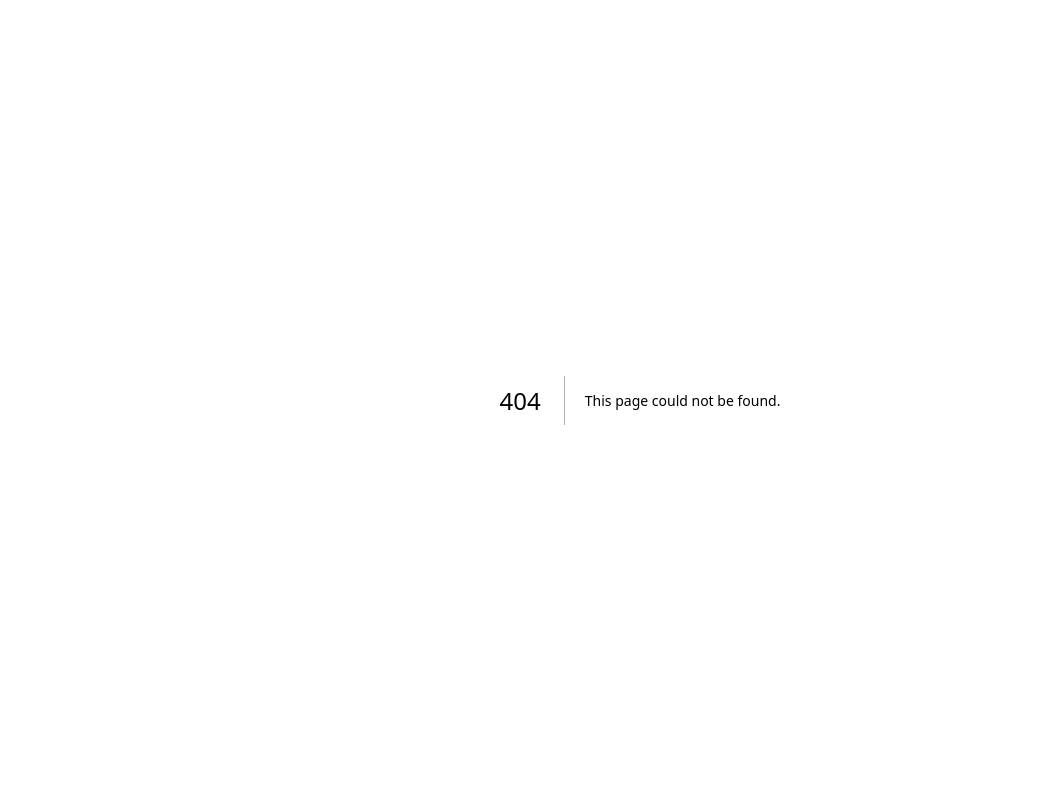
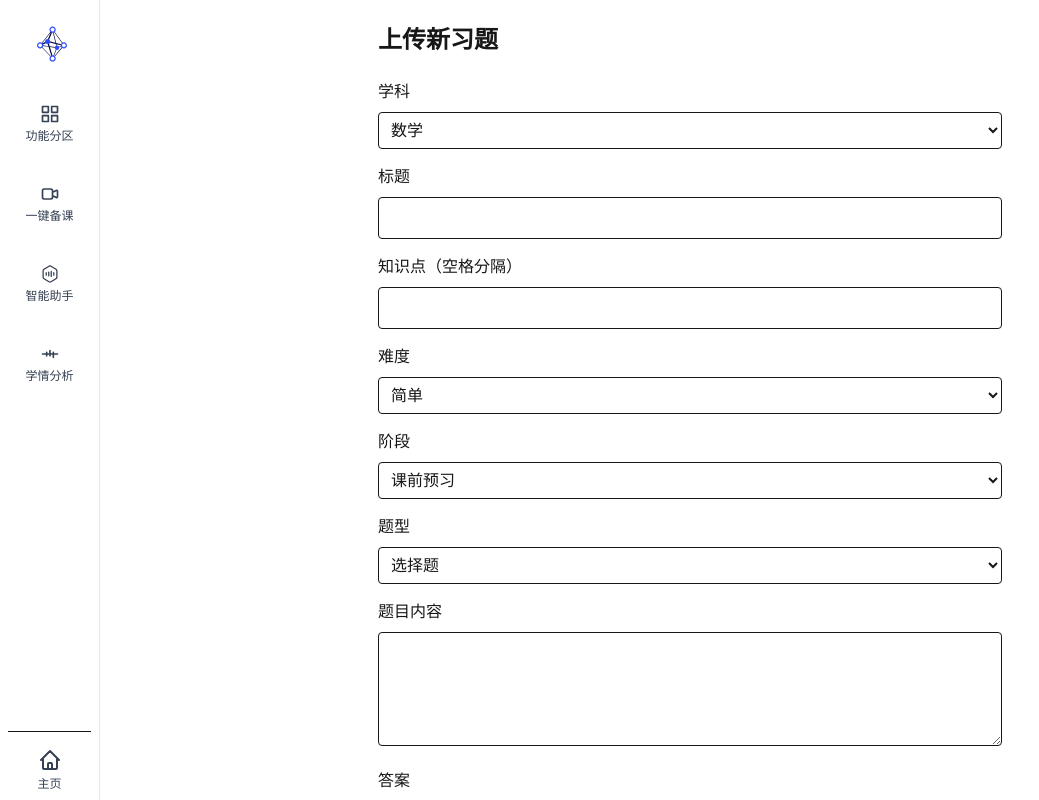
Before and after one commit to Aliancn/teachflow, a Next.js app: page /home/dashboard/exercise/add in a window 1280 px wide. Before the commit this address had no page. Shown: the whole page, without its empty margins (0-1039 px from the left). Built offline with nearby package versions, Linux system fonts and the light colour scheme; what @next/env would draw is missing.

Commit message:
feat 添加练习题上传页面

```diff
--- a/package.json
+++ b/package.json
@@ -21,11 +21,13 @@
     "@wojtekmaj/react-hooks": "^1.22.0",
     "class-variance-authority": "^0.7.1",
     "dayjs": "^1.11.13",
+    "fs": "^0.0.1-security",
     "highlight.js": "^11.11.1",
     "immer": "^10.1.1",
     "katex": "^0.16.21",
     "lucide-react": "^0.487.0",
     "next": "15.2.3",
+    "path": "^0.12.7",
     "pptxgenjs": "^3.12.0",
     "react": "^19.0.0",
     "react-dom": "^19.0.0",
--- a/public/mathProblems.json
+++ b/public/mathProblems.json
@@ -2,17 +2,23 @@
   {
     "学科": "数学",
     "标题": "2023 年高考数学乙卷文科选择题 1",
-    "知识点": ["复数的运算", "复数的模"],
+    "知识点": [
+      "复数的运算",
+      "复数的模"
+    ],
     "难度": "中等",
     "阶段": "高考复习",
     "题型": "选择题",
     "内容": "计算 $|2 + i^{2} + 2i^{3}| = (\\quad)$\nA. 1\nB. 2\nC. $\\sqrt{5}$\nD. 5",
     "答案": "C"
-    },
+  },
   {
     "学科": "数学",
     "标题": "解方程练习3",
-    "知识点": ["解方程", "一元一次方程"],
+    "知识点": [
+      "解方程",
+      "一元一次方程"
+    ],
     "难度": "入门",
     "阶段": "课前预习",
     "题型": "解答题",
@@ -22,7 +28,10 @@
   {
     "学科": "数学",
     "标题": "解方程练习4",
-    "知识点": ["解方程", "一元一次方程"],
+    "知识点": [
+      "解方程",
+      "一元一次方程"
+    ],
     "难度": "简单",
     "阶段": "承前启后",
     "题型": "选择题",
@@ -32,7 +41,10 @@
   {
     "学科": "数学",
     "标题": "解方程练习5",
-    "知识点": ["解方程", "一元一次方程"],
+    "知识点": [
+      "解方程",
+      "一元一次方程"
+    ],
     "难度": "简单",
     "阶段": "承前启后",
     "题型": "填空题",
@@ -42,7 +54,10 @@
   {
     "学科": "数学",
     "标题": "解方程练习6",
-    "知识点": ["解方程", "一元一次方程"],
+    "知识点": [
+      "解方程",
+      "一元一次方程"
+    ],
     "难度": "简单",
     "阶段": "承前启后",
     "题型": "解答题",
@@ -52,7 +67,10 @@
   {
     "学科": "数学",
     "标题": "解方程练习7",
-    "知识点": ["解方程", "一元一次方程"],
+    "知识点": [
+      "解方程",
+      "一元一次方程"
+    ],
     "难度": "简单",
     "阶段": "承前启后",
     "题型": "解答题",
@@ -62,7 +80,10 @@
   {
     "学科": "数学",
     "标题": "解方程练习8",
-    "知识点": ["解方程", "一元一次方程"],
+    "知识点": [
+      "解方程",
+      "一元一次方程"
+    ],
     "难度": "普通",
     "阶段": "随堂检测",
     "题型": "选择题",
@@ -72,7 +93,10 @@
   {
     "学科": "数学",
     "标题": "解方程练习9",
-    "知识点": ["解方程", "一元一次方程"],
+    "知识点": [
+      "解方程",
+      "一元一次方程"
+    ],
     "难度": "普通",
     "阶段": "随堂检测",
     "题型": "填空题",
@@ -82,7 +106,10 @@
   {
     "学科": "数学",
     "标题": "解方程练习10",
-    "知识点": ["解方程", "一元一次方程"],
+    "知识点": [
+      "解方程",
+      "一元一次方程"
+    ],
     "难度": "普通",
     "阶段": "随堂检测",
     "题型": "解答题",
@@ -92,7 +119,10 @@
   {
     "学科": "数学",
     "标题": "解方程练习11",
-    "知识点": ["解方程", "一元一次方程"],
+    "知识点": [
+      "解方程",
+      "一元一次方程"
+    ],
     "难度": "困难",
     "阶段": "复习巩固",
     "题型": "选择题",
@@ -102,7 +132,10 @@
   {
     "学科": "数学",
     "标题": "解方程练习12",
-    "知识点": ["解方程", "一元一次方程"],
+    "知识点": [
+      "解方程",
+      "一元一次方程"
+    ],
     "难度": "困难",
     "阶段": "复习巩固",
     "题型": "填空题",
@@ -112,7 +145,10 @@
   {
     "学科": "数学",
     "标题": "解方程练习13",
-    "知识点": ["解方程", "一元一次方程"],
+    "知识点": [
+      "解方程",
+      "一元一次方程"
+    ],
     "难度": "困难",
     "阶段": "复习巩固",
     "题型": "解答题",
@@ -122,7 +158,10 @@
   {
     "学科": "数学",
     "标题": "解方程练习14",
-    "知识点": ["解方程", "一元一次方程"],
+    "知识点": [
+      "解方程",
+      "一元一次方程"
+    ],
     "难度": "困难",
     "阶段": "复习巩固",
     "题型": "解答题",
@@ -132,7 +171,10 @@
   {
     "学科": "数学",
     "标题": "解方程练习15",
-    "知识点": ["解方程", "分式方程"],
+    "知识点": [
+      "解方程",
+      "分式方程"
+    ],
     "难度": "竞赛",
     "阶段": "竞赛",
     "题型": "选择题",
@@ -142,7 +184,10 @@
   {
     "学科": "数学",
     "标题": "解方程练习16",
-    "知识点": ["解方程", "分式方程"],
+    "知识点": [
+      "解方程",
+      "分式方程"
+    ],
     "难度": "竞赛",
     "阶段": "竞赛",
     "题型": "填空题",
@@ -152,7 +197,10 @@
   {
     "学科": "数学",
     "标题": "解方程练习17",
-    "知识点": ["解方程", "分式方程"],
+    "知识点": [
+      "解方程",
+      "分式方程"
+    ],
     "难度": "竞赛",
     "阶段": "竞赛",
     "题型": "填空题",
@@ -162,11 +210,28 @@
   {
     "学科": "数学",
     "标题": "解方程练习18",
-    "知识点": ["解方程", "分式方程"],
+    "知识点": [
+      "解方程",
+      "分式方程"
+    ],
     "难度": "竞赛",
     "阶段": "竞赛",
     "题型": "解答题",
     "内容": "4÷(x+3)=x÷(x+7)  求 x 的值",
     "答案": "x = (1 ± √113) / 2"
+  },
+  {
+    "学科": "数学",
+    "标题": "123",
+    "知识点": [
+      "23",
+      "22"
+    ],
+    "难度": "中等",
+    "阶段": "承前启后",
+    "题型": "填空题",
+    "内容": "da",
+    "答案": "da",
+    "image": "/exercises/1744101734272_3.jpg"
   }
 ]
--- /dev/null
+++ b/src/app/api/exercise/route.ts
@@ -0,0 +1,32 @@
+import { NextResponse } from 'next/server';
+import fs from 'fs';
+import path from 'path';
+
+export async function POST(req: Request) {
+  const formData = await req.formData();
+  const data = JSON.parse(formData.get('data') as string);
+  const image = formData.get('image') as File | null;
+
+  // 处理图片上传
+  if (image) {
+    const buffer = Buffer.from(await image.arrayBuffer());
+    const filename = Date.now() + '_' + image.name;
+    const uploadDir = path.join(process.cwd(), 'public', 'exercises');
+
+    if (!fs.existsSync(uploadDir)) {
+      fs.mkdirSync(uploadDir, { recursive: true });
+    }
+
+    fs.writeFileSync(path.join(uploadDir, filename), buffer);
+    data.image = `/exercises/${filename}`;
+  }
+
+  // 更新JSON文件
+  const jsonPath = path.join(process.cwd(), 'public', 'mathProblems.json');
+  const existingData = JSON.parse(fs.readFileSync(jsonPath, 'utf-8'));
+  existingData.push(data);
+
+  fs.writeFileSync(jsonPath, JSON.stringify(existingData, null, 2));
+
+  return NextResponse.json({ success: true });
+}
--- /dev/null
+++ b/src/app/home/dashboard/exercise/add/page.tsx
@@ -0,0 +1,168 @@
+"use client";
+import { useState } from 'react';
+import { useRouter } from 'next/navigation';
+
+export default function ExerciseUpload() {
+    const [formData, setFormData] = useState({
+        subject: '数学',
+        title: '',
+        knowledgePoints: '',
+        difficulty: '简单',
+        stage: '课前预习',
+        type: '选择题',
+        content: '',
+        answer: '',
+        image: null as File | null
+    });
+    const router = useRouter();
+
+    const handleSubmit = async (e: React.FormEvent) => {
+        e.preventDefault();
+
+        const form = new FormData();
+        form.append('data', JSON.stringify({
+            ...formData,
+            knowledgePoints: formData.knowledgePoints.split(' ')
+        }));
+        if (formData.image) {
+            form.append('image', formData.image);
+        }
+
+        try {
+            const res = await fetch('/api/exercise', {
+                method: 'POST',
+                body: form
+            });
+
+            if (res.ok) {
+                alert('习题上传成功！');
+                router.push('/home/dashboard/exercise');
+            }
+        } catch (error) {
+            console.error('上传失败:', error);
+        }
+    };
+
+    return (
+        <div className="max-w-2xl mx-auto p-6">
+            <h1 className="text-2xl font-bold mb-6">上传新习题</h1>
+            <form onSubmit={handleSubmit} className="space-y-4">
+                {/* 各表单字段 */}
+                <div>
+                    <label className="block mb-2">学科</label>
+                    <select
+                        value={formData.subject}
+                        onChange={(e) => setFormData({ ...formData, subject: e.target.value })}
+                        className="w-full p-2 border rounded"
+                    >
+                        <option>数学</option>
+                        <option>英语</option>
+                    </select>
+                </div>
+
+                <div>
+                    <label className="block mb-2">标题</label>
+                    <input
+                        type="text"
+                        required
+                        className="w-full p-2 border rounded"
+                        value={formData.title}
+                        onChange={(e) => setFormData({ ...formData, title: e.target.value })}
+                    />
+                </div>
+
+                <div>
+                    <label className="block mb-2">知识点（空格分隔）</label>
+                    <input
+                        type="text"
+                        required
+                        className="w-full p-2 border rounded"
+                        value={formData.knowledgePoints}
+                        onChange={(e) => setFormData({ ...formData, knowledgePoints: e.target.value })}
+                    />
+                </div>
+
+                <div>
+                    <label className="block mb-2">难度</label>
+                    <select
+                        value={formData.difficulty}
+                        onChange={(e) => setFormData({ ...formData, difficulty: e.target.value })}
+                        className="w-full p-2 border rounded"
+                    >
+                        <option>简单</option>
+                        <option>中等</option>
+                        <option>困难</option>
+                        <option>竞赛</option>
+                    </select>
+                </div>
+
+                <div>
+                    <label className="block mb-2">阶段</label>
+                    <select
+                        value={formData.stage}
+                        onChange={(e) => setFormData({ ...formData, stage: e.target.value })}
+                        className="w-full p-2 border rounded"
+                    >
+                        <option>课前预习</option>
+                        <option>承前启后</option>
+                        <option>随堂检测</option>
+                        <option>复习巩固</option>
+                        <option>竞赛</option>
+                    </select>
+                </div>
+
+                <div>
+                    <label className="block mb-2">题型</label>
+                    <select
+                        value={formData.type}
+                        onChange={(e) => setFormData({ ...formData, type: e.target.value })}
+                        className="w-full p-2 border rounded"
+                    >
+                        <option>选择题</option>
+                        <option>填空题</option>
+                        <option>解答题</option>
+                    </select>
+                </div>
+
+                <div>
+                    <label className="block mb-2">题目内容</label>
+                    <textarea
+                        required
+                        rows={4}
+                        className="w-full p-2 border rounded"
+                        value={formData.content}
+                        onChange={(e) => setFormData({ ...formData, content: e.target.value })}
+                    />
+                </div>
+
+                <div>
+                    <label className="block mb-2">答案</label>
+                    <textarea
+                        required
+                        rows={2}
+                        className="w-full p-2 border rounded"
+                        value={formData.answer}
+                        onChange={(e) => setFormData({ ...formData, answer: e.target.value })}
+                    />
+                </div>
+
+                <div>
+                    <label className="block mb-2">题目图片</label>
+                    <input
+                        type="file"
+                        accept="image/*"
+                        onChange={(e) => setFormData({ ...formData, image: e.target.files?.[0] || null })}
+                        className="w-full p-2 border rounded"
+                    />
+                </div>
+
+                <button
+                    type="submit"
+                    className="bg-purple-600 text-white px-6 py-2 rounded hover:bg-purple-700"
+                >
+                    提交习题
+                </button>
+            </form>
+        </div>
+    );
+}
--- a/src/app/home/dashboard/exercise/page.tsx
+++ b/src/app/home/dashboard/exercise/page.tsx
@@ -62,6 +62,7 @@ export default function ExercisePage() {
           answer: problem["答案"],
         }));
         setProblems(formattedProblems);
+        console.log(formattedProblems);
 
         // 动态提取属性值
         const uniqueSubjects = Array.from(new Set(combinedData.map((problem: any) => problem["学科"])));
```
Also changed, not shown: public/exercises/1744101734272_3.jpg (added), 1 other file (tests, documents, lock files or other folders).
